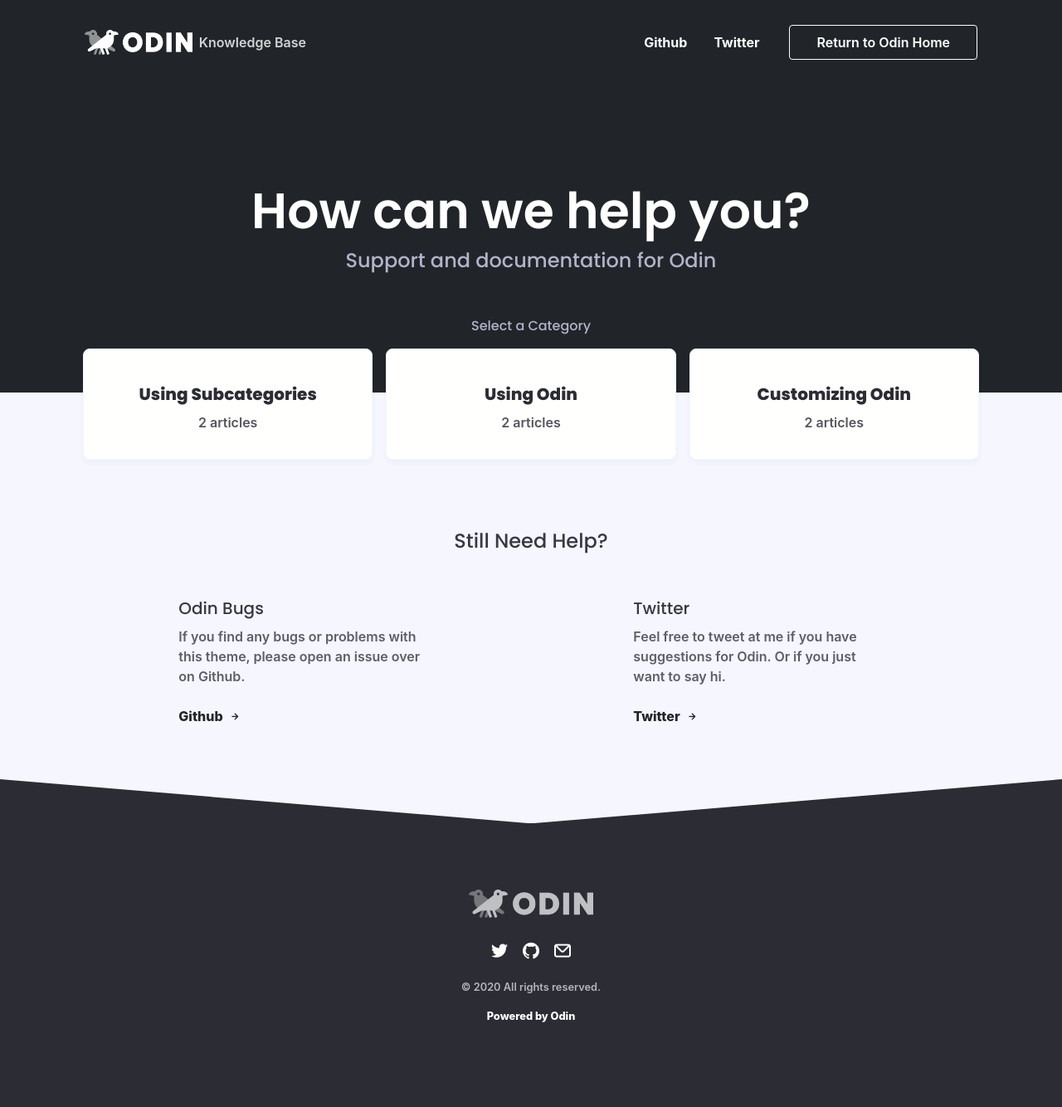
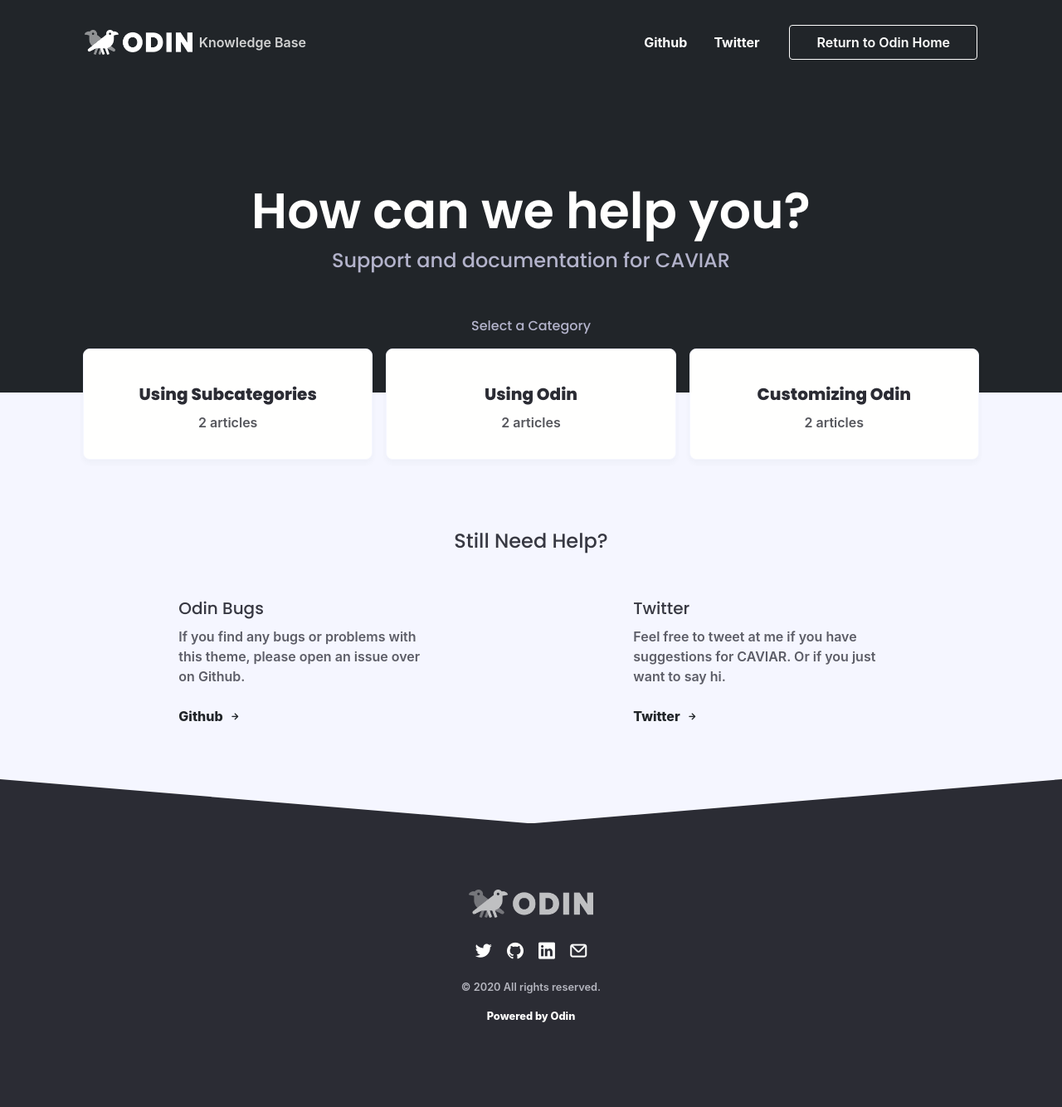
Before and after one commit to jr-marchand/caviar, a Jekyll site: the page built from docs/index.html, in a window 1280 px wide. Shown: the whole page at 83% size. Built offline with Jekyll 4.4.1, drawn with Linux system fonts in a browser that asks for light colours; nearby versions of some CDN libraries; some web fonts are replaced; comment, search, counter and statistics services are not loaded; part of the change alters nothing that is shown.

Commit message:
starting to tune odin

```diff
--- a/docs/_config.yml
+++ b/docs/_config.yml
@@ -18,54 +18,54 @@
 # You can create any custom variable you would like, and they will be accessible
 # in the templates via {{ site.myvariable }}.
 
-title: Odin - A Jekyll Knowledge Base Theme
-description: Odin is a simple to setup and use Jekyll theme for help desks and knowledge bases. Hosts for free on Github Pages!
-baseurl: /odin # the subpath of your site, e.g. /support
-url: https://teaguns.github.io # the base hostname AND PROTOCOL for your site, e.g. http://example.com
+title: CAVIAR - Cavity Identification and Rationalization
+description: CAVIAR is a powerful tool to detect protein cavities and decompose them into relevant subpockets
+baseurl: /caviar # the subpath of your site, e.g. /support
+url: https://jr-marchand.github.io # the base hostname AND PROTOCOL for your site, e.g. http://example.com
 permalink: /:categories/:title
 
 content_type: Knowledge Base #Define whether this is a knowledge base, help center, or something else
 use_authors: true #Set this to false to disable showing post authors
 
 brand_logo: logo.png
-brand_name: Odin
+brand_name: CAVIAR
 header: How can we help you?
-subheader: Support and documentation for Odin
+subheader: Support and documentation for CAVIAR
 
 meta_image: odin-meta.png
 
 # Social Links
-twitter_username: TheTeaGuns
+twitter_username: j_r_marchand
 facebook_page:
-github_username: TeaGuns
-email: m@credd.in
-linkedin_page:
+github_username: jr-marchand
+email: jean-remy.marchand@novartis.com
+linkedin_page: https://www.linkedin.com/in/jrmarchand/
 instagram_username:
 
 
 # Navivation
 nav_item_one: Github
-nav_item_one_link: https://github.com/TeaGuns/odin
+nav_item_one_link: https://github.com/jr-marchand/CAVIAR
 
 nav_item_two: Twitter
-nav_item_two_link: https://twitter.com/TheTeaGuns
+nav_item_two_link: https://twitter.com/j_r_marchand
 
 nav_item_three: #
 nav_item_three_link: #
 
 nav_button: Return to Odin Home
-nav_button_link: https://teaguns.github.io/odin/
+nav_button_link: https://jr-marchand.github.io/caviar/
 
 # More Help
 help_one_title: Odin Bugs
 help_one_content: If you find any bugs or problems with this theme, please open an issue over on Github.
 help_one_button: Github
-help_one_link: https://github.com/TeaGuns/odin/issues
+help_one_link: https://jr-marchand.github.io/caviar/issues
 
 help_two_title: Twitter
-help_two_content: Feel free to tweet at me if you have suggestions for Odin. Or if you just want to say hi.
+help_two_content: Feel free to tweet at me if you have suggestions for CAVIAR. Or if you just want to say hi.
 help_two_button: Twitter
-help_two_link: https://twitter.com/theteaguns
+help_two_link: https://twitter.com/j_r_marchand
 
 # Build settings
 theme: minima
```
